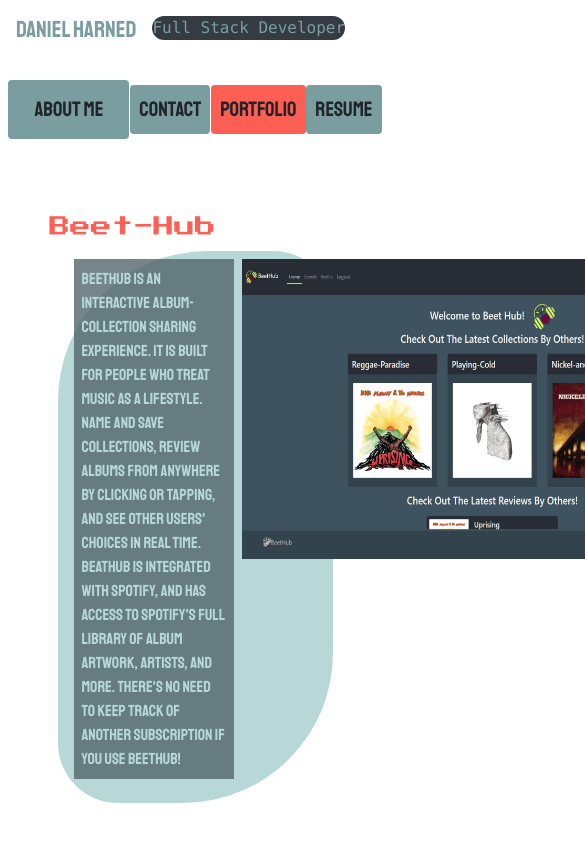
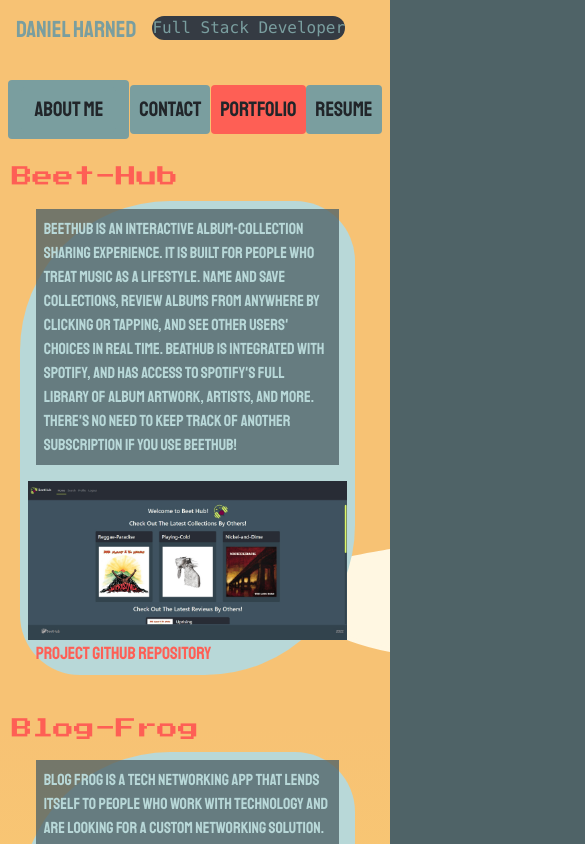
Before and after one commit to DrDano/react-portfolio-dh, a React (Create React App) app: page / in a window 390 px wide. Both pictures are taken after a click on the element "Portfolio". Shown: the top 844 px of the page, 585 px wide, since content can reach past the window. Built offline with nearby package versions, Linux system fonts and the light colour scheme; a web font is replaced by a local one.

Commit message:
adjusting styling to all pages, adding media query, testing solution for making background appear for ios devices

```diff
--- a/src/components/About/index.js
+++ b/src/components/About/index.js
@@ -2,11 +2,15 @@ import React from "react";
 
 export default function AboutMe() {
   return (
-    <div>
-        <h1 className="px-3">About Me</h1>
-      <div className="d-flex">
+    <div className="d-flex flex-col flex-wrap flex-lg-row" id="about-container">
+      <h1 className="px-3">About Me</h1>
+      <div id="about" className="d-flex flex-column flex-md-row">
         <>
-          <a href="https://github.com/DrDano">
+          <a
+            href="https://github.com/DrDano"
+            rel="noopener noreferrer"
+            target="_blank"
+          >
             <img
               src={require("../../assets/images/dh-portrait.png")}
               alt="portrait"
@@ -21,9 +25,10 @@ export default function AboutMe() {
             education who aims to develop web applications that automate manual
             processes and make data more available. Natural mediator and good at
             guiding teams toward a goal. Experience in maintaining content
-            management systems in both healthcare and wholesale.
-
-            A bit about me: I grew up in Arizona, and regularly took lots of trips into the desert. I love snow skiing, camping, and gaming with friends on the weekends. I got into programming because I love building things.
+            management systems in both healthcare and wholesale. A bit about me:
+            I grew up in Arizona, and regularly took lots of trips into the
+            desert. I love snow skiing, camping, and gaming with friends on the
+            weekends. I got into programming because I love building things.
           </p>
         </>
       </div>
--- a/src/components/Portfolio/index.js
+++ b/src/components/Portfolio/index.js
@@ -75,7 +75,7 @@ export default function Portfolio() {
   return (
     <>
       {projects.map((project) => (
-        <div className="py-3" key={`portfolio${project.key}`}>
+        <div className="py-3" id="project-container" key={`portfolio${project.key}`}>
           <h2 key={`h${project.key}`}>
             <a
               href={project.projectDeployment}
@@ -92,8 +92,6 @@ export default function Portfolio() {
               src={require(`../../assets/images/${project.photo}`)}
               alt={project.title}
               key={`img${project.key}`}
-              width="500"
-              height="300"
             />
             <a
               href={project.projectRepo}
--- a/src/components/Resume/index.js
+++ b/src/components/Resume/index.js
@@ -2,12 +2,12 @@ import React from 'react'
 
 export default function Resume() {
   return (
-    <div>
+    <div id="resume-container">
       <div className="d-flex justify-content-center" id="resume">
-      <a href="https://docs.google.com/document/d/e/2PACX-1vRrj1iQ871ZtSSQzpE0TmEtzpV6jK3sOXm__Kt8ET9GMv9EgBGpbSUR3Bv8M8TL1AUYQcXAWNtULCcn/pub"><iframe className="py-3" src="https://docs.google.com/document/d/e/2PACX-1vRnjwjZ-gsrCdfL3Axr75dLT52Wjyc9h7Ws1ZMHloOAxay3YXzG606NAeyhj5rOGs5f4Em5LoSeyIaC/pub?embedded=true" type="application/pdf" width="800" height="1000" title="resume"></iframe></a>
+      <iframe className="py-3" src="https://docs.google.com/document/d/e/2PACX-1vRrj1iQ871ZtSSQzpE0TmEtzpV6jK3sOXm__Kt8ET9GMv9EgBGpbSUR3Bv8M8TL1AUYQcXAWNtULCcn/pub?embedded=true" type="application/pdf" title="resume"></iframe>
     </div>
     <div>
-      <a href="https://drive.google.com/file/d/14Om0uKKCPw8dBiqjZCQSR9y0xP1qXw_P/view?usp=sharing">Download Resume Here</a>
+      <a href="https://docs.google.com/document/d/1zDYxeqiuctxX8lKPY44np3iUR1HGdWglGgCx5zP_Soc/edit?usp=sharing">Download Resume Here</a>
       </div>
     </div>
 
--- a/src/index.css
+++ b/src/index.css
@@ -17,6 +17,10 @@
 html,
 body {
   min-height: 100%;
+  background-image: url("./assets/images/desert-5112222.svg");
+  background-repeat: repeat-x;
+  background-color: var(--main-bg-color);
+  background-size: cover;
 }
 
 .vsc-initialized {
@@ -27,10 +31,6 @@ body {
     sans-serif;
   -webkit-font-smoothing: antialiased;
   -moz-osx-font-smoothing: grayscale;
-  background-image: url("./assets/images/desert-5112222.svg");
-  background-repeat: repeat-x;
-  background-color: var(--main-bg-color);
-  background-size: cover;
 }
 
 .code {
@@ -51,9 +51,13 @@ body {
 }
 
 main {
-  margin: 0 auto;
-  max-width: 90%;
-  padding: 50px 30px;
+  display: flex;
+  justify-content: center;
+  flex-direction: column;
+  align-items: center;
+  margin: 0 3vw;
+  max-width: 90vw;
+  padding: auto 0;
 }
 
 h1,
@@ -89,12 +93,33 @@ span {
   background-color: var(--accent-color) !important;
 }
 
+#about-container {
+  display: flex;
+  flex-direction: row;
+  flex-wrap: wrap;
+  padding: 5vh 20vw;
+}
+
+#resume-container {
+  width: auto;
+  display: flex;
+  flex-direction: column;
+  align-items: center;
+}
+
 #resume {
+  width: 100%;
+  height: 90vh;
   border-style: solid;
   border-width: 10px;
   border-color: var(--light-color);
   border-radius: 10px;
   background-color: var(--main-bg-color);
+  padding: 0 3vw;
+}
+
+#resume iframe {
+  width: 800px;
 }
 
 .project {
@@ -125,8 +150,44 @@ span {
   max-width: 30rem;
 }
 
+.project img {
+  width: 54.8%;
+}
+
 .form-label {
   font-family: "Bebas Neue", cursive;
   font-family: "Patua One", cursive;
   font-family: "Staatliches", cursive;
 }
+
+@media only screen and (max-width: 600px) {
+
+  #about-container {
+    padding: 2vw;
+  }
+
+  #resume {
+    width: 90vw;
+    height: 65vh;
+    margin: 0;
+    padding: 0;
+  }
+
+  #resume iframe {
+    width: auto;
+  }
+
+  #project-container {
+    width: 100%;
+  }
+
+  .project {
+    display: flex;
+    flex-direction: column;
+  }
+
+  .project img {
+    width: 100%;
+    height: 100%;
+  }
+}
```
